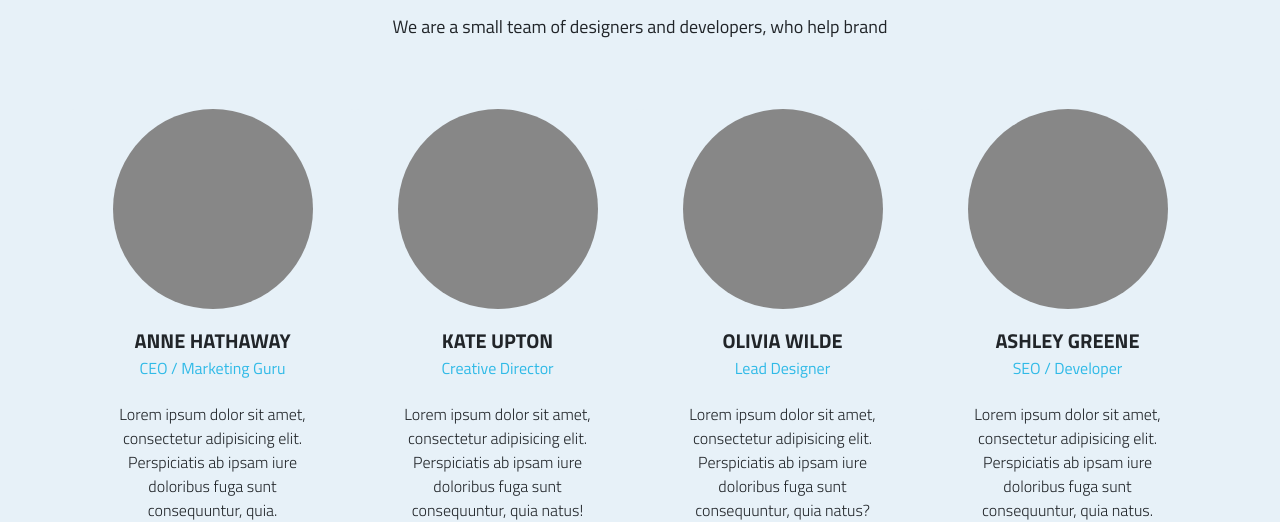
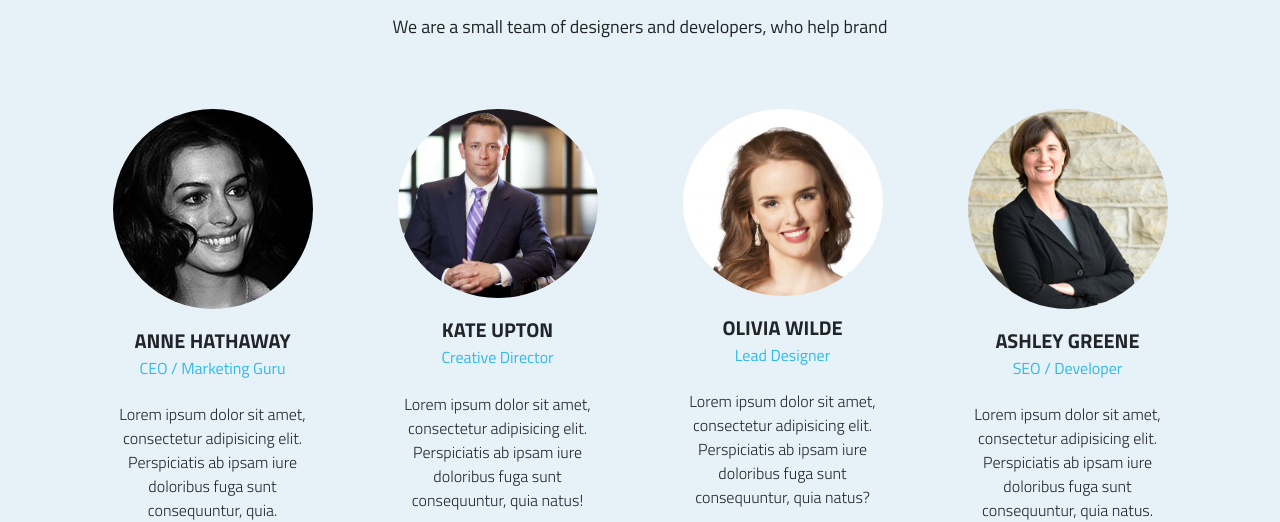
Before and after one commit to mujammal/cuda-theme, a plain HTML site: page index.html in a window 1280 px wide. Shown: the part 1430-1952 px from the top of the page. Drawn offline with Linux system fonts and the light colour scheme.

Commit message:
Add files via upload

```diff
--- a/assets/css/style.css
+++ b/assets/css/style.css
@@ -423,6 +423,7 @@ body {
 .card {
     background-color: #E7F1F8;
     border: none;
+    margin: 0 auto;
 }
 
 .card img {
--- a/index.html
+++ b/index.html
@@ -94,7 +94,7 @@
             </header>
             <div class="row">
                 <div class="card col-md-3 col-sm-6" style="width: 18rem;">
-                    <img class="card-img-top rounded-circle m-auto" src="assets/img/cuda-placeholder.png" alt="Card image cap">
+                    <img class="card-img-top rounded-circle m-auto" src="assets/img/person1.jpg" alt="Card image cap">
                     <div class="card-body">
                         <h5 class="card-title">ANNE HATHAWAY</h5>
                         <h6 class="card-subtitle mb-2 text-muted">CEO / Marketing Guru</h6>
@@ -108,7 +108,7 @@
                     </div>
                 </div>
                 <div class="card col-md-3 col-sm-6" style="width: 18rem;">
-                    <img class="card-img-top rounded-circle m-auto" src="assets/img/cuda-placeholder.png" alt="Card image cap">
+                    <img class="card-img-top rounded-circle m-auto" src="assets/img/person2.jpg" alt="Card image cap">
                     <div class="card-body">
                         <h5 class="card-title">KATE UPTON</h5>
                         <h6 class="card-subtitle mb-2 text-muted">Creative Director</h6>
@@ -121,7 +121,7 @@
                     </div>
                 </div>
                 <div class="card col-md-3 col-sm-6" style="width: 18rem;">
-                    <img class="card-img-top rounded-circle m-auto" src="assets/img/cuda-placeholder.png" alt="Card image cap">
+                    <img class="card-img-top rounded-circle m-auto" src="assets/img/person5.jpg" alt="Card image cap">
                     <div class="card-body">
                         <h5 class="card-title">OLIVIA WILDE</h5>
                         <h6 class="card-subtitle mb-2 text-muted">Lead Designer</h6>
@@ -135,7 +135,7 @@
                     </div>
                 </div>
                 <div class="card col-md-3 col-sm-6" style="width: 18rem;">
-                    <img class="card-img-top rounded-circle m-auto" src="assets/img/cuda-placeholder.png" alt="Card image cap">
+                    <img class="card-img-top rounded-circle m-auto" src="assets/img/person4.jpg" alt="Card image cap">
                     <div class="card-body">
                         <h5 class="card-title">ASHLEY GREENE</h5>
                         <h6 class="card-subtitle mb-2 text-muted">SEO / Developer</h6>
@@ -265,7 +265,7 @@
             </header>
             <div class="row">
                 <div class="media col-md-6">
-                    <img class="align-self-start mr-4 rounded-circle" src="assets/img/cuda-placeholder.png" alt="Generic placeholder image">
+                    <img class="align-self-start mr-4 rounded-circle" src="assets/img/person6.jpg" alt="Generic placeholder image">
                     <div class="media-body">
                         <p>“Nullam dapibus blandit orci, viverra gravida dui lobortis eget. Maecenas fringilla urna eu nisl scelerisque.”</p>
                         <footer>
@@ -274,7 +274,7 @@
                     </div>
                 </div>
                 <div class="media col-md-6">
-                    <img class="align-self-start mr-4 rounded-circle" src="assets/img/cuda-placeholder.png" alt="Generic placeholder image">
+                    <img class="align-self-start mr-4 rounded-circle" src="assets/img/person5.jpg" alt="Generic placeholder image">
                     <div class="media-body">
                         <p> “Lorem ipsum dolor sit amet, consectetur adipisicing elit. Dolorem enim dignissimos, quas alias cumque!”</p>
                         <footer>
@@ -285,7 +285,7 @@
             </div>
             <div class="row">
                 <div class="media col-md-6">
-                    <img class="align-self-start mr-4 rounded-circle" src="assets/img/cuda-placeholder.png" alt="Generic placeholder image">
+                    <img class="align-self-start mr-4 rounded-circle" src="assets/img/person4.jpg" alt="Generic placeholder image">
                     <div class="media-body">
                         <p>“Lorem ipsum dolor sit amet, consectetur adipisicing elit. Eius deserunt dolores expedita sed sit.”</p>
                         <footer>
@@ -294,7 +294,7 @@
                     </div>
                 </div>
                 <div class="media col-md-6">
-                    <img class="align-self-start mr-4 rounded-circle" src="assets/img/cuda-placeholder.png" alt="Generic placeholder image">
+                    <img class="align-self-start mr-4 rounded-circle" src="assets/img/person2.jpg" alt="Generic placeholder image">
                     <div class="media-body">
                         <p>“Lorem ipsum dolor sit amet, consectetur adipisicing elit. Nulla hic iste laborum tempora iure.”</p>
                         <footer>
```
Also changed, not shown: assets/img/person1.jpg (added), assets/img/person2.jpg (added), assets/img/person3.jpg (added), assets/img/person4.jpg (added), assets/img/person5.jpg (added), assets/img/person6.jpg (added).
